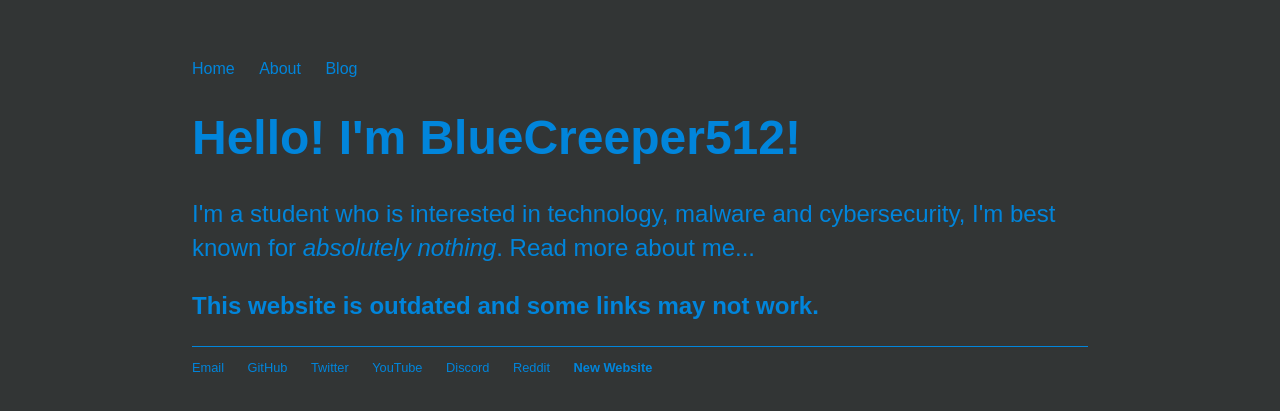
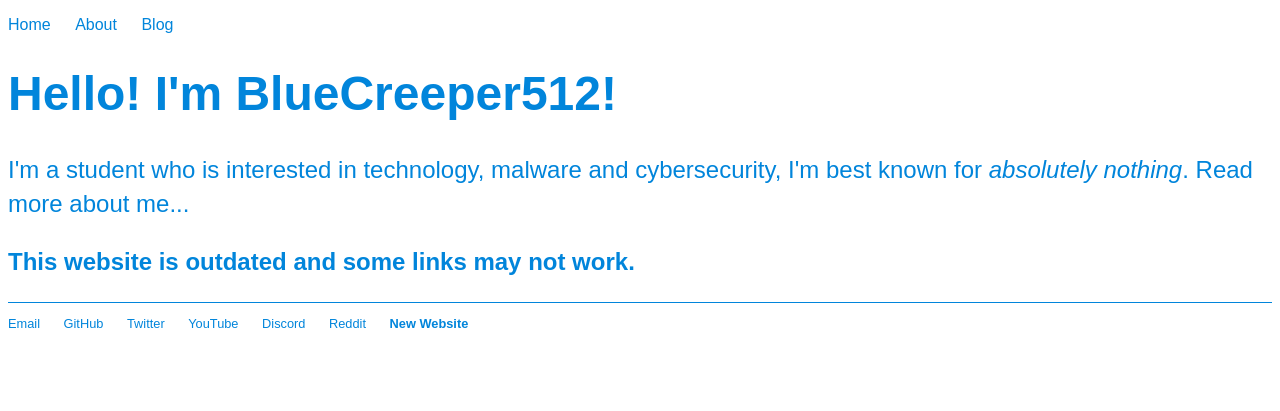
Before and after one commit to BlueCreeper512/website, a Jekyll site: the page built from old/index.html, in a window 1280 px wide. Shown: the top 411 px of the page. Built offline with Jekyll 4.4.1, drawn with Linux system fonts in a browser that asks for light colours.

Commit message:
Update main.css

```diff
--- a/old/css/main.css
+++ b/old/css/main.css
@@ -1,4 +1,4 @@
-body {
+body.old {
     background-color: #323535;
     margin: 60px auto;
     width: 70%;
```
